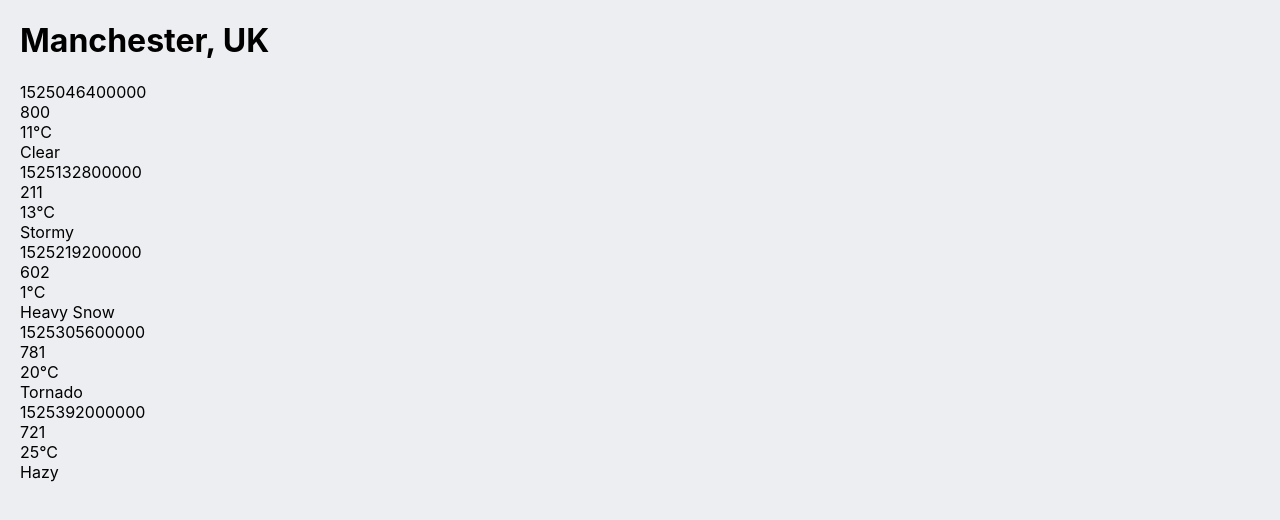
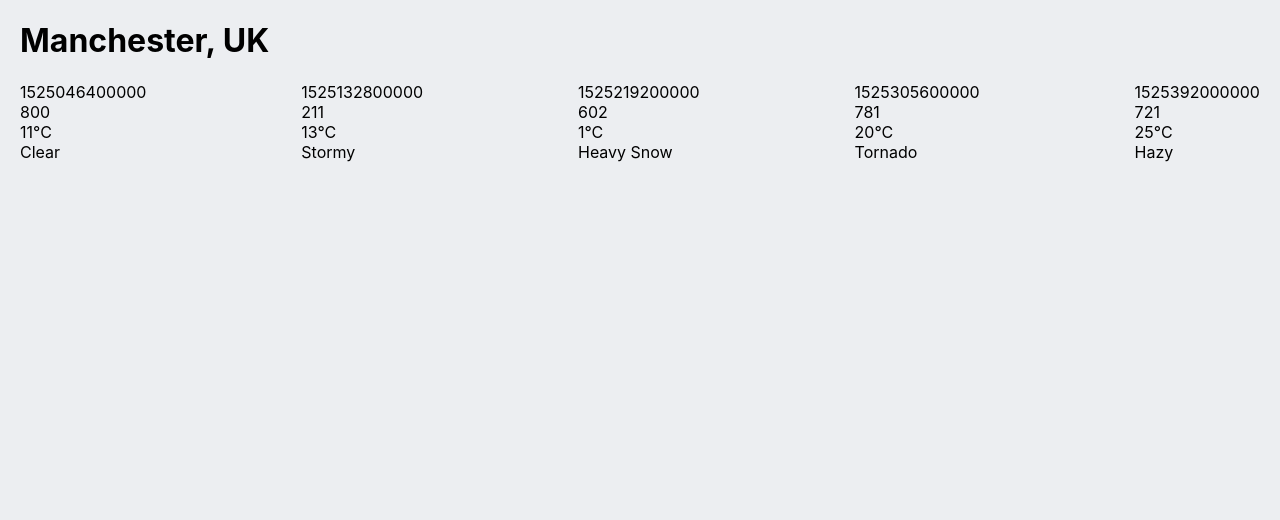
Before and after one commit to DaveB1992/weatherapp, a React (Create React App) app: page / in a window 1280 px wide. Shown: the top 520 px of the page. Built offline with nearby package versions, Linux system fonts and the light colour scheme.

Commit message:
added a display and justify-content value to the file

```diff
--- a/src/Styles/ForecastSummaries.css
+++ b/src/Styles/ForecastSummaries.css
@@ -0,0 +1,4 @@
+.forecast-summaries{
+    display: flex;
+    justify-content: space-between;
+}
```
